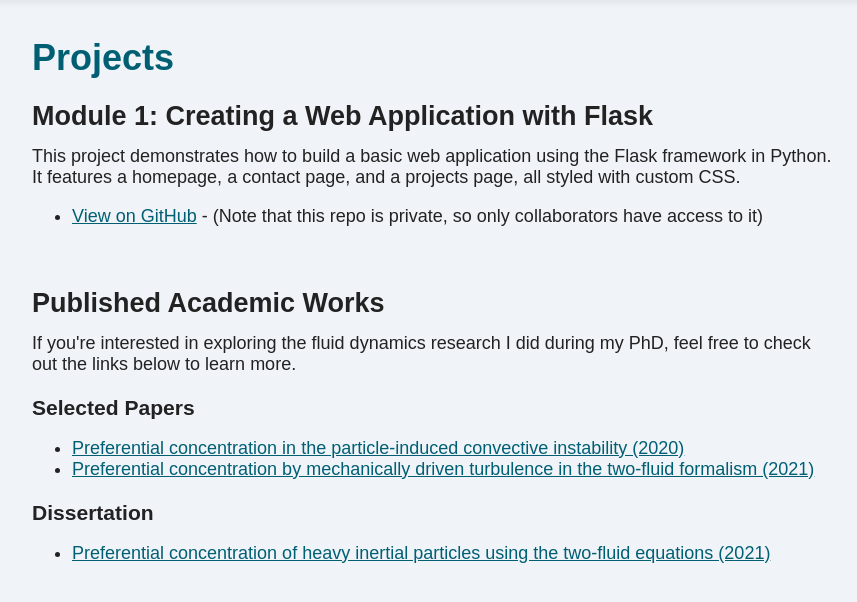
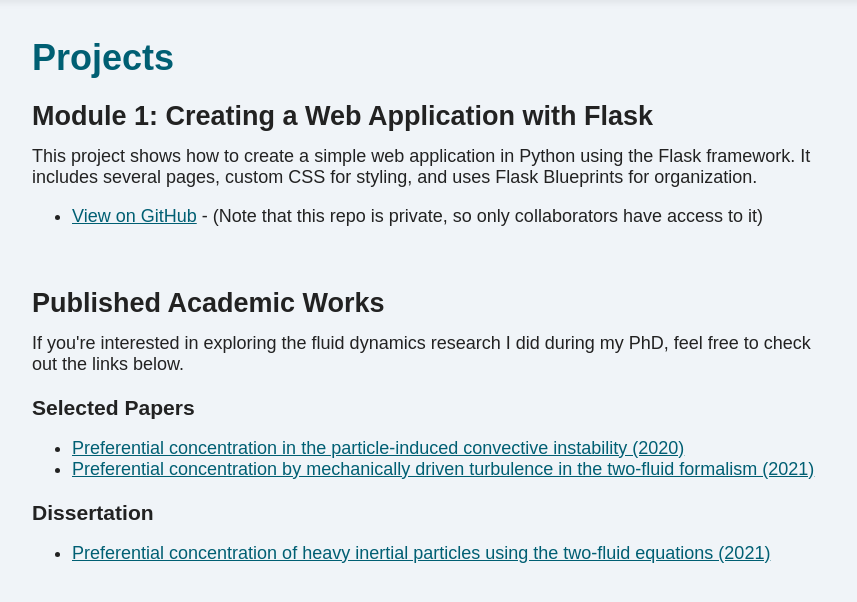
Before and after one commit to snasab1/jhu_software_concepts, a Flask app: page /projects/ in a window 1280 px wide. Shown: the part 79-681 px from the top of the page, without its empty margins (12-869 px from the left). Run offline with Flask 3, Linux system fonts and the light colour scheme.

```diff
--- a/module_1/templates/index.html
+++ b/module_1/templates/index.html
@@ -16,11 +16,9 @@
         <div class="about-text">
             <h1>About Me</h1>
             <section>
-  <p>My name is Sara Nasab, and I'm a Senior Systems Engineer at the Johns Hopkins University Applied Physics Lab. I grew up in Murfreesboro, Tennessee, spent several years earning my PhD in Santa Cruz, California, and now live and work in Baltimore.</p>
+  <p>My name is Sara Nasab, and I'm a Senior Systems Engineer at the Johns Hopkins University Applied Physics Lab. I grew up in Tennessee, where I discovered I wasn't a fan of country music, but developed a love for moon pies and Dolly Parton instead. Maybe because of this, I decided to move all the way to California to study Applied Mathematics at UC Santa Cruz. After six (fun!) years, I earned my PhD and now live in Baltimore.</p>
 
-  <p>I've become increasingly interested in data science because of its powerful blend of statistics, analysis, and creative problem-solving—it offers the ability to extract meaningful answers from any kind of data. I see data science as a key to staying relevant in a rapidly evolving industry and as a pathway to new professional opportunities.</p>
-
-  <p>I have a deep love for Spanish language and culture. Despite my graduate degrees being in Math, I majored in Spanish as an undergrad. I've visited Spain twice in the past two years, spent time in Buenos Aires, and dream of living in a Spanish-speaking country for a year. I'm also known among friends and family for making a mean batch of alfajores de maicena!</p>
+  <p><strong>Fun Fact:</strong> I have a passion for the Spanish language, which led me to major in it during undergrad, even though my graduate degrees were both in Math.  I've been lucky enough to visit Spain and Argentina in the last two years. I count these as small steps in fulfilling my dream of living in a Spanish-speaking country one day. I'm also known for making <a href="https://prettysimplesweet.com/alfajores/" target="_blank" rel="noopener noreferrer">alfajores de maicena</a>!</p>
 </section>
 
         </div>
--- a/module_1/templates/projects.html
+++ b/module_1/templates/projects.html
@@ -16,8 +16,8 @@
         <h1>Projects</h1>
         <h2>Module 1: Creating a Web Application with Flask</h2>
         <p>
-            This project demonstrates how to build a basic web application using the Flask framework in Python.
-            It features a homepage, a contact page, and a projects page, all styled with custom CSS.
+            This project shows how to create a simple web application in Python using the Flask framework.
+            It includes several pages, custom CSS for styling, and uses Flask Blueprints for organization.
         </p>
         <ul>
             <li><a href="https://github.com/snasab1/jhu_software_concepts/tree/main/module_1" target="_blank"
@@ -29,7 +29,7 @@
         </ul>
         <br>
         <h2>Published Academic Works</h2>
-        <p>If you're interested in exploring the fluid dynamics research I did during my PhD, feel free to check out the links below to learn more.</p>
+        <p>If you're interested in exploring the fluid dynamics research I did during my PhD, feel free to check out the links below.</p>
         <h3>Selected Papers</h3>
         <ul>
             <li><a href="https://journals.aps.org/prfluids/abstract/10.1103/PhysRevFluids.5.114308"
```
